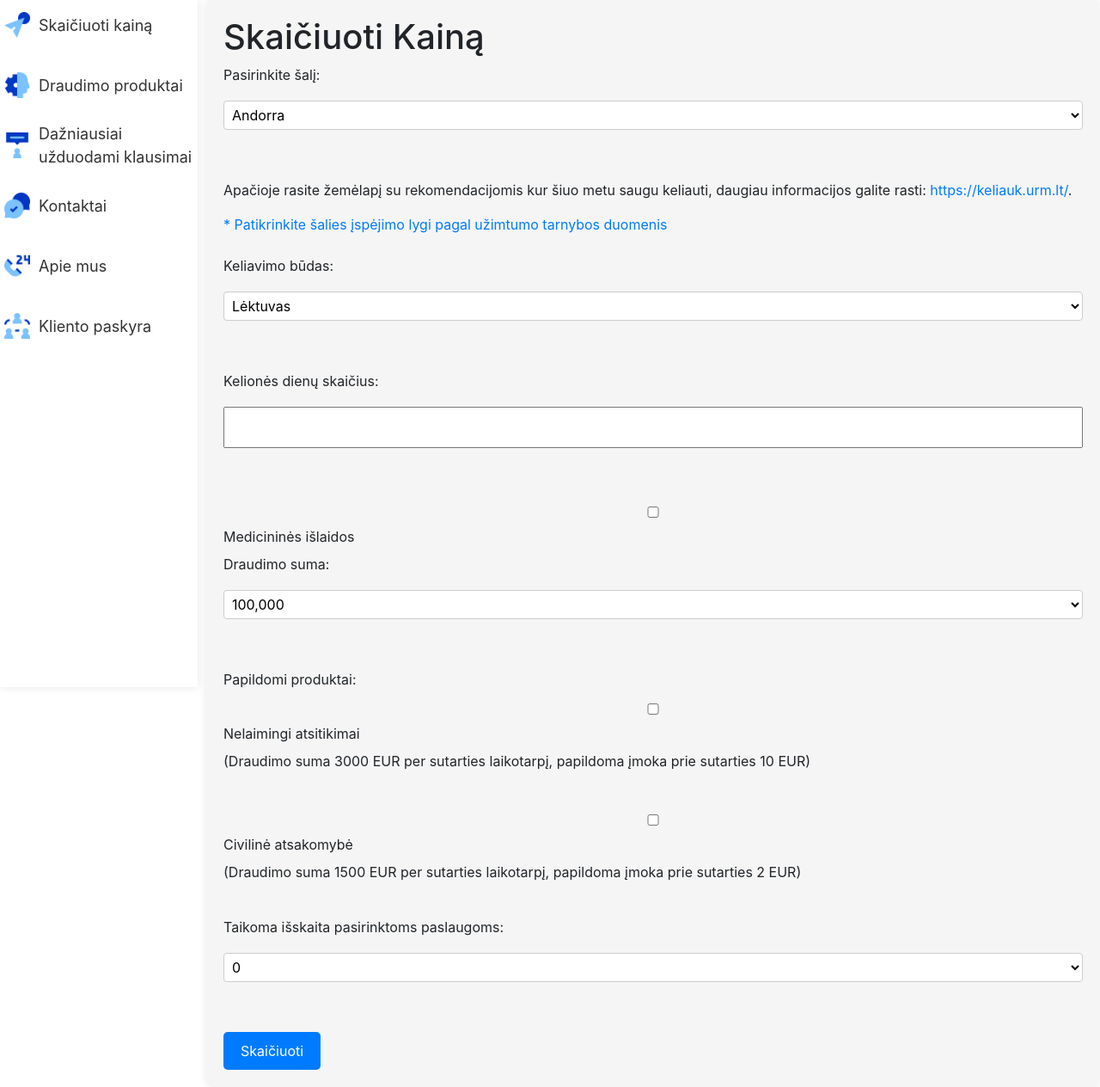
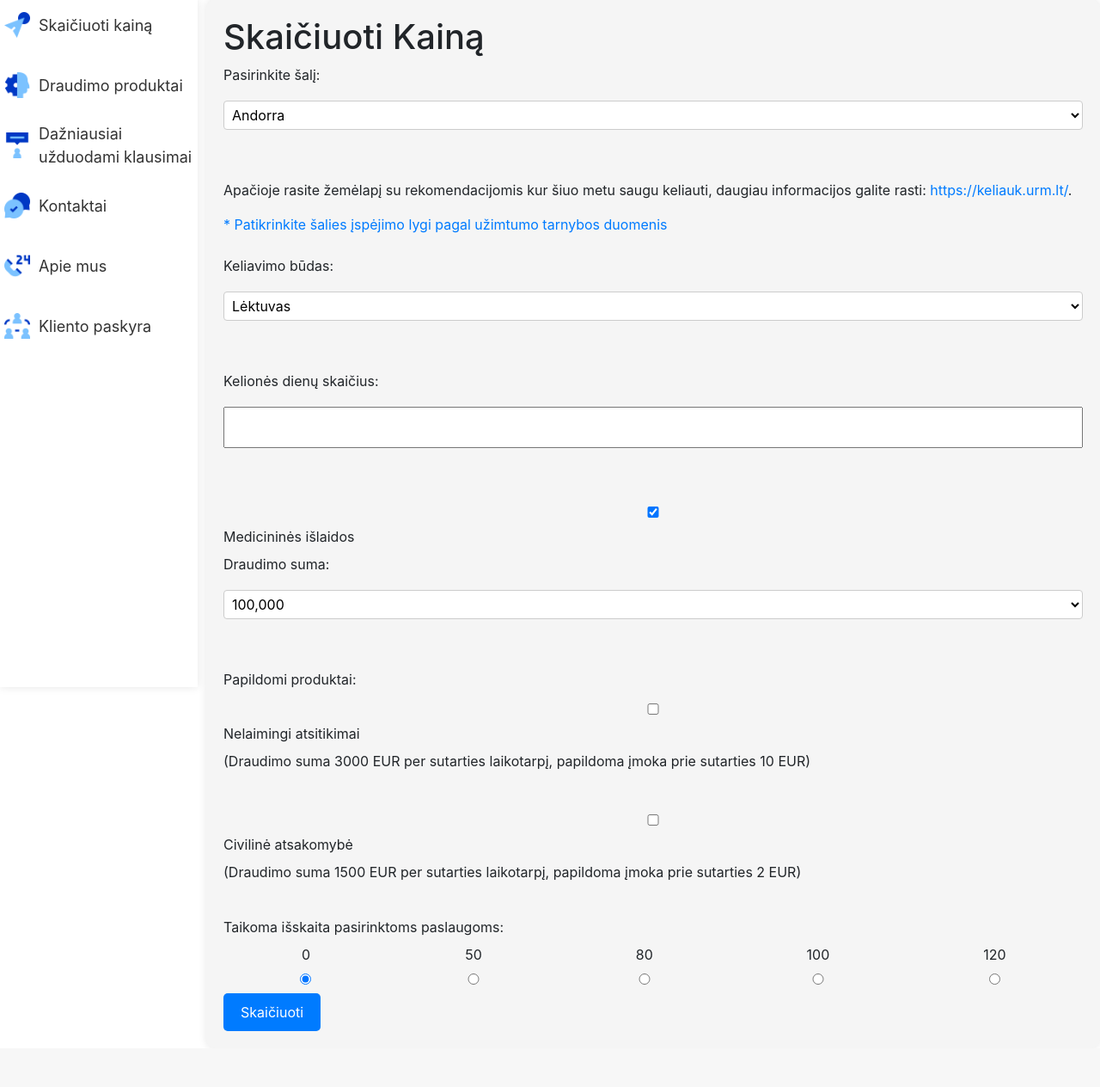
Before and after one commit to PauKar1/CA_draudiklis, a Django app: page /app/calculate-price/ in a window 1280 px wide. Shown: the part 45-1309 px from the top of the page at 86% size. After the commit the page ends 1244 px from the top, so only its background shows below. Run offline with Django 4.2, Linux system fonts and the light colour scheme; data comes from the database, SQL or seed files in the repository; some libraries are stand-ins or nearby versions.

Commit message:
map and price

```diff
--- a/app/templates/price_calculator.html
+++ b/app/templates/price_calculator.html
@@ -1,6 +1,23 @@
 {% extends "base.html" %}
 
 {% block content %}
+ <style>
+         .deductible-group {
+            display: flex;
+            justify-content: space-around;
+            align-items: center;
+            gap: 0px;
+        }
+        .deductible-item {
+            display: flex;
+            flex-direction: column;
+            align-items: center;
+            margin: 100 50px; /* Adjust the margin to reduce the gaps */
+        }
+        .deductible-item label {
+            margin-bottom: 0px; /* Adjust the margin between label and radio button */
+        }
+    </style>
 <h1>Skaičiuoti Kainą</h1>
 <form method="post" action="{% url 'calculate_price' %}">
     {% csrf_token %}
@@ -27,8 +44,7 @@
 
     <label for="trip-duration">Kelionės dienų skaičius:</label>
     <input type="number" id="trip-duration" name="trip_duration" required min="1"><br><br>
-
-    <input type="checkbox" id="medicinines_islaidos" name="medicinines_islaidos" value="1">
+    <input type="checkbox" id="medicinines_islaidos" name="apsauga" value="medicinines_islaidos" required checked>
     <label for="medicinines_islaidos">Medicininės išlaidos</label><br>
 
     <label for="draudimo_suma">Draudimo suma:</label>
@@ -46,14 +62,29 @@
     <label for="civiline_atsakomybe">Civilinė atsakomybė</label>
     <p>(Draudimo suma 1500 EUR per sutarties laikotarpį, papildoma įmoka prie sutarties 2 EUR)</p><br>
 
-    <label for="iskaita">Taikoma išskaita pasirinktoms paslaugoms:</label>
-    <select id="iskaita" name="iskaita">
-        <option value="0">0</option>
-        <option value="50">50</option>
-        <option value="80">80</option>
-        <option value="100">100</option>
-        <option value="120">120</option>
-    </select><br><br>
+<label >Taikoma išskaita pasirinktoms paslaugoms:</label><br>
+<div class="deductible-group">
+    <div class="deductible-item">
+        <label for="iskaita0">0</label>
+        <input type="radio" id="iskaita0" name="iskaita" value="0" checked>
+    </div>
+    <div class="deductible-item">
+        <label for="iskaita50">50</label>
+        <input type="radio" id="iskaita50" name="iskaita" value="50">
+    </div>
+    <div class="deductible-item">
+        <label for="iskaita80">80</label>
+        <input type="radio" id="iskaita80" name="iskaita" value="80">
+    </div>
+    <div class="deductible-item">
+        <label for="iskaita100">100</label>
+        <input type="radio" id="iskaita100" name="iskaita" value="100">
+    </div>
+    <div class="deductible-item">
+        <label for="iskaita120">120</label>
+        <input type="radio" id="iskaita120" name="iskaita" value="120">
+    </div>
+</div>
 
     <button type="submit">Skaičiuoti</button>
 </form>
```
Also changed, not shown: app/management/commands/generate_map.py (+11 -29 lines).
